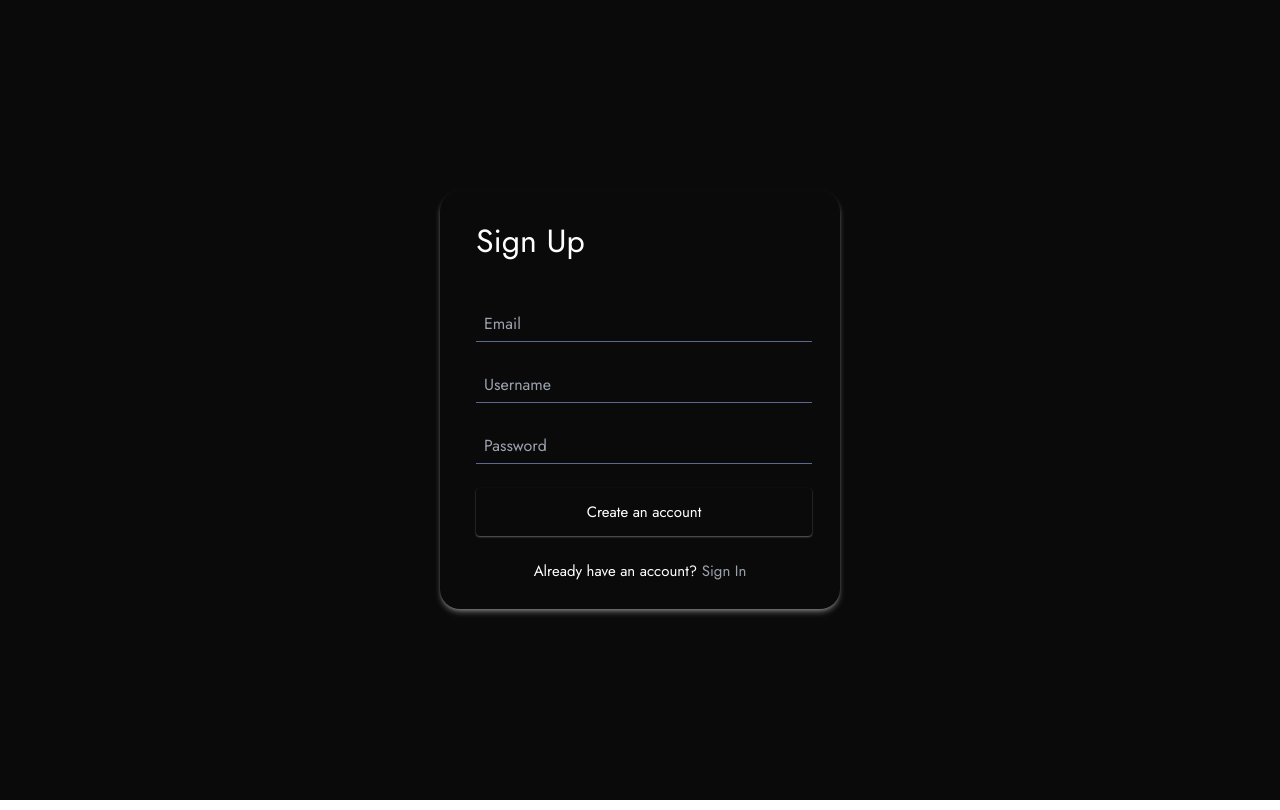
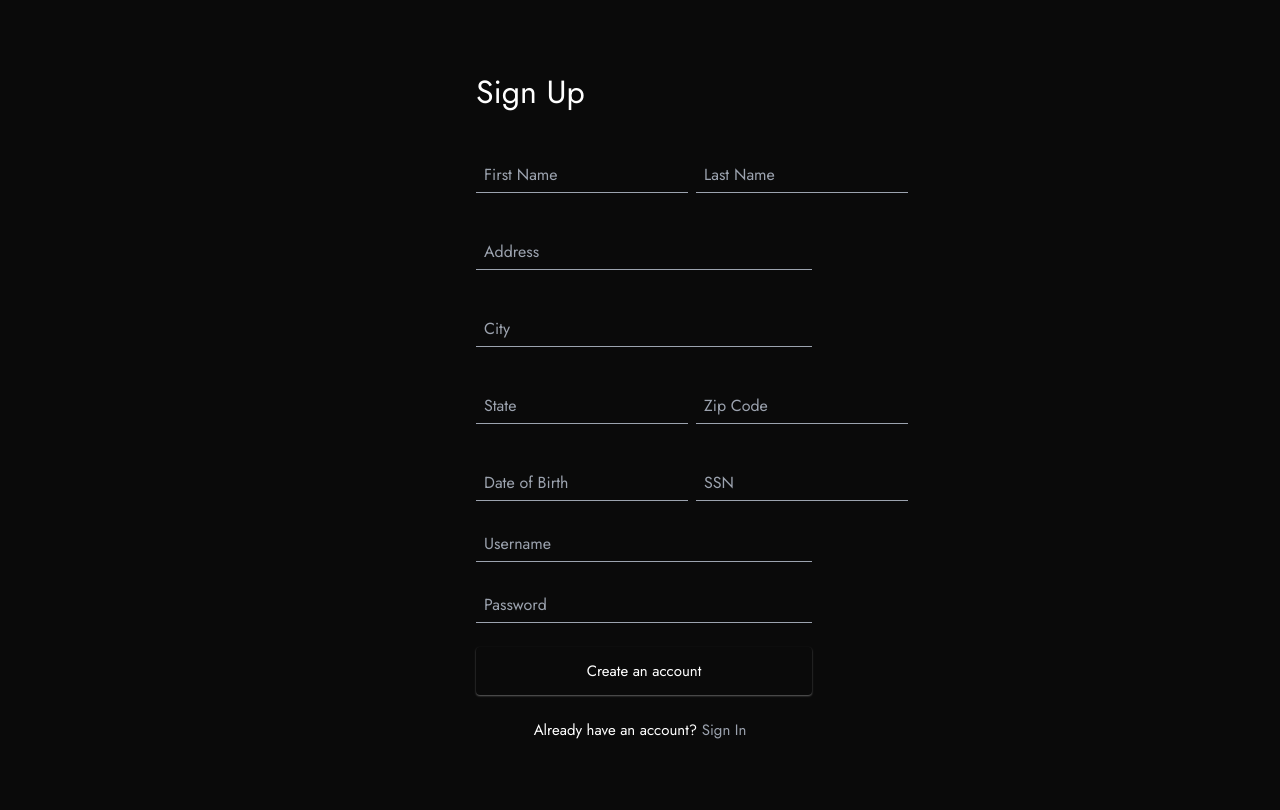
Before and after one commit to SandeebAdhikari/Hospital_Management_System, a Next.js app: page /signUp in a window 1280 px wide. Built offline with nearby package versions, Linux system fonts and the light colour scheme.

Commit message:
update sign_up page

```diff
--- a/components/AuthForm.tsx
+++ b/components/AuthForm.tsx
@@ -5,6 +5,14 @@ interface FormData {
   username: string;
   password: string;
   email?: string;
+  firstName?: string;
+  lastName?: string;
+  address?: string;
+  city?: string;
+  state?: string;
+  zip?: string;
+  dob?: string;
+  ssn?: string;
 }
 
 interface AuthFormProps {
@@ -22,8 +30,8 @@ const AuthForm: React.FC<AuthFormProps> = ({
 }) => {
   return (
     <div
-      className={`flex p-5 items-center justify-center w-[400px] shadow-white/35 shadow-md ${
-        type === "signIn" ? "h-[373px]" : "h-[418px]"
+      className={`flex p-5 items-center justify-center w-[400px]  ${
+        type === "signIn" ? "h-[373px] " : "h-auto"
       }  rounded-[20px]`}
     >
       <form onSubmit={onSubmit} className="flex flex-col w-full p-4">
@@ -32,15 +40,86 @@ const AuthForm: React.FC<AuthFormProps> = ({
         </h2>
 
         {type === "signUp" && (
-          <input
-            type="email"
-            name="email"
-            placeholder="Email"
-            value={formData.email || ""}
-            onChange={onChange}
-            required
-            className="w-[336px] h-[37px] mt-10 p-2 border-b border-[#5A698F] bg-transparent outline-none focus:ring-0 text-white hover:border-b-white hover:cursor-pointer"
-          />
+          <>
+            <div className="flex gap-2">
+              <input
+                type="text"
+                name="firstName"
+                placeholder="First Name"
+                value={formData.firstName || ""}
+                onChange={onChange}
+                required
+                className="w-[336px] h-[37px] mt-10 p-2 border-b border-gray bg-transparent outline-none focus:ring-0 text-white hover:border-b-white hover:cursor-pointer"
+              />
+              <input
+                type="text"
+                name="lastName"
+                placeholder="Last Name"
+                value={formData.lastName || ""}
+                onChange={onChange}
+                required
+                className="w-[336px] h-[37px] mt-10 p-2 border-b border-gray bg-transparent outline-none focus:ring-0 text-white hover:border-b-white hover:cursor-pointer"
+              />
+            </div>
+            <input
+              type="text"
+              name="address"
+              placeholder="Address"
+              value={formData.address || ""}
+              onChange={onChange}
+              required
+              className="w-[336px] h-[37px] mt-10 p-2 border-b border-gray bg-transparent outline-none focus:ring-0 text-white hover:border-b-white hover:cursor-pointer"
+            />
+            <input
+              type="text"
+              name="city"
+              placeholder="City"
+              value={formData.city || ""}
+              onChange={onChange}
+              required
+              className="w-[336px] h-[37px] mt-10 p-2 border-b border-gray bg-transparent outline-none focus:ring-0 text-white hover:border-b-white hover:cursor-pointer"
+            />
+            <div className="flex gap-2">
+              <input
+                type="text"
+                name="state"
+                placeholder="State"
+                value={formData.state || ""}
+                onChange={onChange}
+                required
+                className="w-[336px] h-[37px] mt-10 p-2 border-b border-gray bg-transparent outline-none focus:ring-0 text-white hover:border-b-white hover:cursor-pointer"
+              />
+              <input
+                type="text"
+                name="zip"
+                placeholder="Zip Code"
+                value={formData.zip || ""}
+                onChange={onChange}
+                required
+                className="w-[336px] h-[37px] mt-10 p-2 border-b border-gray bg-transparent outline-none focus:ring-0 text-white hover:border-b-white hover:cursor-pointer"
+              />
+            </div>
+            <div className="flex gap-2">
+              <input
+                type="text"
+                name="dob"
+                placeholder="Date of Birth"
+                value={formData.dob || ""}
+                onChange={onChange}
+                required
+                className="w-[336px] h-[37px] mt-10 p-2 border-b border-gray bg-transparent outline-none focus:ring-0 text-white hover:border-b-white hover:cursor-pointer"
+              />
+              <input
+                type="text"
+                name="ssn"
+                placeholder="SSN"
+                value={formData.ssn || ""}
+                onChange={onChange}
+                required
+                className="w-[336px] h-[37px] mt-10 p-2 border-b border-gray bg-transparent outline-none focus:ring-0 text-white hover:border-b-white hover:cursor-pointer"
+              />
+            </div>
+          </>
         )}
         <input
           type="username"
@@ -51,7 +130,7 @@ const AuthForm: React.FC<AuthFormProps> = ({
           required
           className={`w-[336px] h-[37px] ${
             type === "signIn" ? "mt-10" : "mt-6"
-          } p-2 border-b border-[#5A698F] bg-transparent outline-none focus:ring-0 text-white hover:border-b-white hover:cursor-pointer`}
+          } p-2 border-b border-gray bg-transparent outline-none focus:ring-0 text-white hover:border-b-white hover:cursor-pointer`}
         />
         <input
           type="password"
@@ -60,7 +139,7 @@ const AuthForm: React.FC<AuthFormProps> = ({
           value={formData.password}
           onChange={onChange}
           required
-          className="w-[336px] h-[37px] mt-6 p-2 border-b border-[#5A698F] bg-transparent outline-none focus:ring-0 text-white hover:border-b-white hover:cursor-pointer"
+          className="w-[336px] h-[37px] mt-6 p-2 border-b border-gray bg-transparent outline-none focus:ring-0 text-white hover:border-b-white hover:cursor-pointer"
         />
 
         <button
@@ -78,7 +157,7 @@ const AuthForm: React.FC<AuthFormProps> = ({
               Don&apos;t have an account?{" "}
               <Link
                 href="/signUp"
-                className="text-gray-400  hover:cursor-pointer"
+                className="text-gray  hover:cursor-pointer hover:underline"
               >
                 Sign Up
               </Link>
@@ -88,7 +167,7 @@ const AuthForm: React.FC<AuthFormProps> = ({
               Already have an account?{" "}
               <Link
                 href="/signIn"
-                className="text-gray-400 hover:cursor-pointer"
+                className="text-gray hover:cursor-pointer hover:underline"
               >
                 Sign In
               </Link>
--- a/tailwind.config.ts
+++ b/tailwind.config.ts
@@ -11,6 +11,7 @@ export default {
       colors: {
         background: "var(--background)",
         foreground: "var(--foreground)",
+        gray: "#9CA3AF",
       },
       fontFamily: {
         sans: ["var(--font-jost)"],
```
